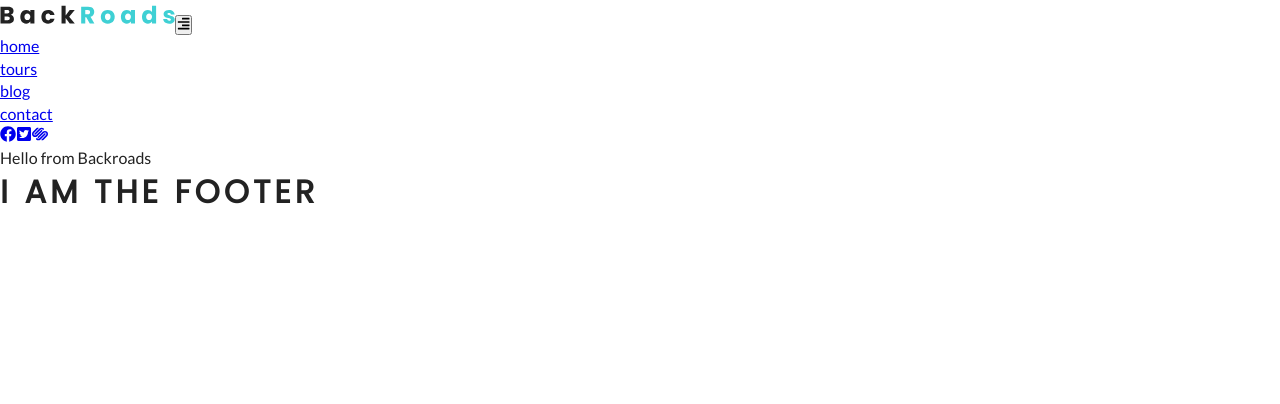
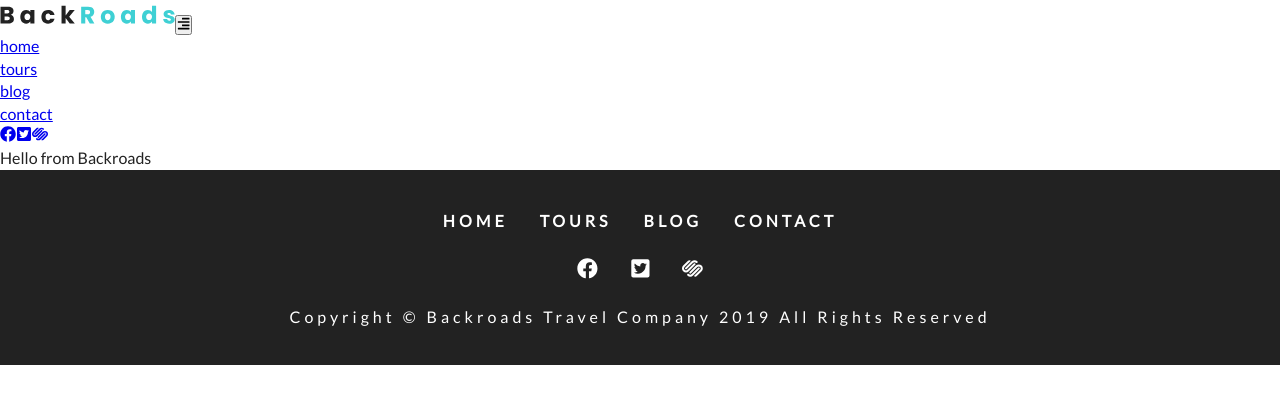
Before and after one commit to kv-n/gatsby-backraods, a Gatsby site: page / in a window 1280 px wide. Built offline with nearby package versions, Linux system fonts and the light colour scheme; Gatsby itself is replaced by a stand-in of ours.

Commit message:
adds footer component ands css

```diff
--- a/src/components/Footer.js
+++ b/src/components/Footer.js
@@ -1,10 +1,31 @@
 import React from 'react'
+import styles from '../css/footer.module.css'
+import links from '../constants/links'
+import socialIcons from '../constants/social-icons'
+import { Link } from 'gatsby'
 
 const Footer = () => {
     return (
-        <div>
-            <h1>I AM THE FOOTER</h1>
-        </div>
+        <footer className={styles.footer}>
+            <div className={styles.links}>
+                {links.map((item, i) => {
+                    return (<Link key={i} to={item.path}>
+                        {item.text}
+                    </Link>
+                    )
+                })}
+            </div>
+            <div className={styles.icons}>
+                {socialIcons.map((item, i) => {
+                    return <a key={i} href={item.url} target="_blank" rel="noopener noreferrer">
+                    {item.icon}
+                    </a>
+                })}
+            </div>
+            <div className={styles.copyright}>
+                copyright &copy; backroads travel company {new Date().getFullYear()} all rights reserved
+            </div>
+        </footer>
     )
 }
 
--- /dev/null
+++ b/src/css/footer.module.css
@@ -0,0 +1,34 @@
+.footer {
+  background: var(--mainBlack);
+  padding: 2rem;
+  text-align: center;
+  color: var(--mainWhite);
+}
+.links a {
+  display: inline-block;
+  text-decoration: none;
+  text-transform: uppercase;
+  color: var(--mainWhite);
+  margin: 0.5rem 1rem;
+  letter-spacing: var(--mainSpacing);
+  transition: var(--mainTransition);
+  font-weight: bold;
+}
+.links a:hover {
+  color: var(--primaryColor);
+}
+.icons a {
+  display: inline-block;
+  margin: 1rem;
+  font-size: 1.3rem;
+  color: var(--mainWhite);
+  transition: var(--mainTransition);
+}
+.icons a:hover {
+  color: var(--primaryColor);
+}
+.copyright {
+  text-transform: capitalize;
+  letter-spacing: var(--mainSpacing);
+  line-height: 2;
+}
```
